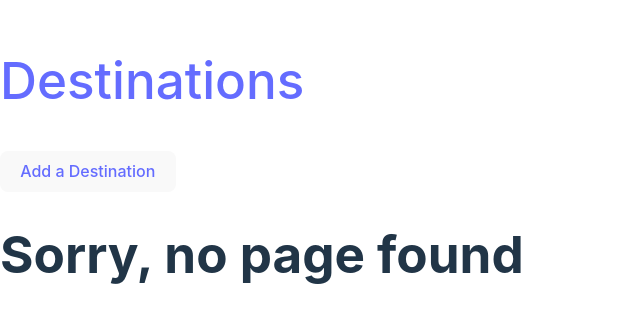
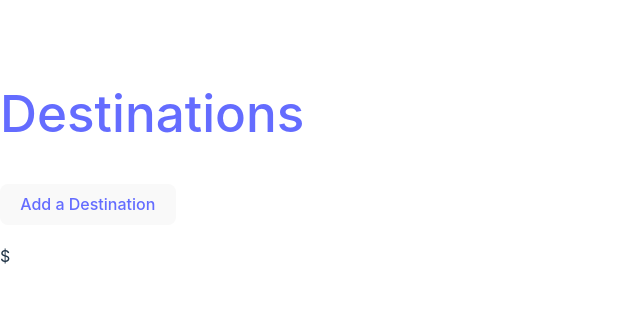
Before and after one commit to anthuarneck/travel-diary-project-frontend, a React (Vite) app: page /destinations/1/memories/1 in a window 1280 px wide. Shown: the part 237-560 px from the top of the page, without its empty margins (0-640 px from the left). Built offline with nearby package versions, Linux system fonts and the light colour scheme; no server answers.

Commit message:
Memory component and page created and setup.

```diff
--- a/src/App.jsx
+++ b/src/App.jsx
@@ -5,6 +5,7 @@ import NavBar from "./Components/NavBar"
 
 import Index from "./Pages/Index"
 import Show from "./Pages/Show"
+import ShowMemory from "./Pages/ShowMemory"
 import Error from "./Pages/Error"
 
 function App() {
@@ -16,6 +17,7 @@ function App() {
         <Routes>
           <Route path="/destinations" element={<Index />} />
           <Route path="/destinations/:id/memories" element={<Show />} />
+          <Route path="/destinations/:id/memories/:memoryId" element={<ShowMemory />} />
 
           <Route path="*" element={<Error />} />
         </Routes>
--- a/src/Components/DestinationDetails.jsx
+++ b/src/Components/DestinationDetails.jsx
@@ -37,7 +37,7 @@ const DestinationDetails = () => {
         {memories.map((memory) => {
           return (
             <li>
-              <Link to={`/destinations/${id}/memories`}>
+              <Link to={`/destinations/${id}/memories/${memory.id}`}>
                 {memory.rating}<br />
                 {memory.review}
               </Link>
--- /dev/null
+++ b/src/Components/Memory.jsx
@@ -0,0 +1,32 @@
+import React from "react";
+import { useState, useEffect } from "react";
+import { useParams } from "react-router-dom";
+
+const API = import.meta.env.VITE_API_URL;
+
+const Memory = () => {
+  const [memory, setMemory] = useState({});
+  const { id, memoryId } = useParams();
+
+  useEffect(() => {
+    fetch(`${API}/destinations/${id}/memories/${memoryId}`)
+      .then((response) => response.json())
+      .then((responseJSON) => {
+        setMemory(responseJSON);
+        console.log(memory);
+      })
+      .catch((error) => console.log(error));
+  }, [memory]);
+
+  return (
+    <div className="Memory">
+      <h3>{memory.rating}</h3>
+      <p>{memory.date}</p>
+      <p>${memory.cost}</p>
+      <p>{memory.review}</p>
+      <p>{memory.experiences}</p>
+    </div>
+  );
+};
+
+export default Memory;
--- /dev/null
+++ b/src/Pages/ShowMemory.jsx
@@ -0,0 +1,12 @@
+import React from 'react';
+import Memory from '../Components/Memory';
+
+const ShowMemory = () => {
+    return (
+        <div>
+            <Memory />
+        </div>
+    );
+}
+
+export default ShowMemory;
```
